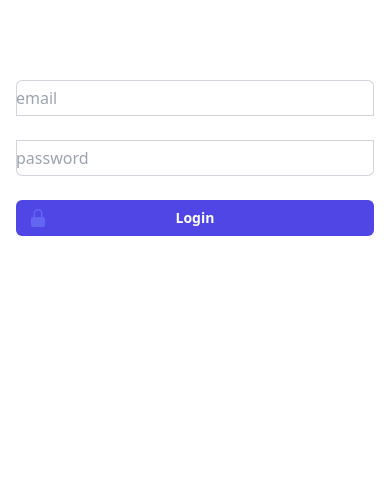
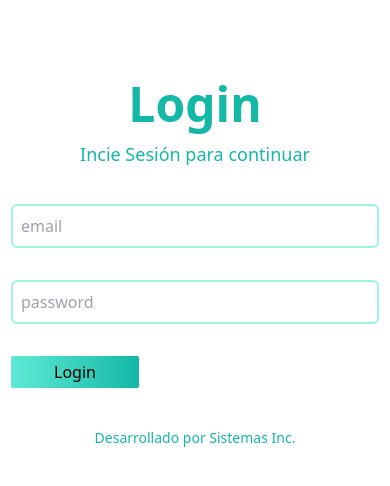
Before and after one commit to JosafatJimenezB/nextjs-farmacia, a Next.js app: page /login in a window 390 px wide. Shown: the top 486 px of the page. Built offline with nearby package versions, Linux system fonts and the light colour scheme.

Commit message:
add: estilos del login y responsive

```diff
--- a/pages/login.js
+++ b/pages/login.js
@@ -2,6 +2,7 @@ import { useState } from "react";
 import axios from "axios";
 import { useRouter } from "next/router";
 import { Toaster, toast } from "react-hot-toast";
+import Image from "next/image";
 
 function Login() {
   const [credentials, setCredentials] = useState({
@@ -30,15 +31,29 @@ function Login() {
   };
 
   return (
-    <div className="flex min-h-full items-center justify-center px-4 py-12 sm:px-6 lg:px-8">
-      <div className="w-full max-w-md space-y-8">
-        <form onSubmit={handleSubmit} className="mt-8 space-y-6">
+    <div className="h-screen mx-auto flex flex-col md:flex-row">
+      <div className="hidden sm:block bg-[url('/assets/login.jpeg')] bg-center bg-cover  w-full h-72 md:w-1/2 md:h-screen md:flex md:justify-center md:items-center">
+        <h2 className="backdrop-blur-xl text-2xl text-fuchsia-50 py-4 px-3 sm:mt-11">
+          ¿Quieres renunciar? Pues entonces es el momento de insistir más
+        </h2>
+      </div>
+      <div className="w-full h-72 relative md:w-1/2 sm:h-screen md:flex md:justify-center md:items-center">
+        <form
+          onSubmit={handleSubmit}
+          className="w-full h-auto mx-auto mt-10 px-2 py-10 max-w-sm rounded-md md:w-1/2"
+        >
+          <h2 className="text-5xl text-center font-bold mb-3 text-teal-500 md:text-start">
+            Login
+          </h2>
+          <p className="text-lg mb-9 text-center text-teal-500 sm:text-start">
+            Incie Sesión para continuar
+          </p>
           <div>
             <input
               name="email"
               type="email"
               placeholder="email"
-              className="relative block w-full rounded-t-md border-0 py-1.5 text-gray-900 ring-1 ring-inset ring-gray-300 placeholder:text-gray-400 focus: z-1 focus:ring-indigo-600 sm:text-sm sm:leading-6"
+              className="w-full mb-8 px-2 py-2 border-2 border-teal-200 rounded-md outline-teal-500"
               onChange={handleChange}
             ></input>
           </div>
@@ -46,7 +61,7 @@ function Login() {
             <input
               name="password"
               type="password"
-              className="relative block w-full rounded-b-md border-0 py-1.5 text-gray-900 ring-1 ring-inset ring-gray-300 placeholder:text-gray-400 focus:z-10 focus:ring-2 focus:ring-inset focus:ring-indigo-600 sm:text-sm sm:leading-6"
+              className="w-full mb-8 px-2 py-2 border-2 border-teal-200 rounded-md outline-teal-500"
               placeholder="password"
               onChange={handleChange}
             ></input>
@@ -54,27 +69,16 @@ function Login() {
           <div>
             <button
               type="submit"
-              className="group relative flex w-full justify-center rounded-md bg-indigo-600 px-3 py-2 text-sm font-semibold text-white hover:bg-indigo-500 focus-visible:outline focus-visible:outline-2 focus-visible:outline-offset-2 focus-visible:outline-indigo-600"
+              className="bg-gradient-to-r from-teal-300 to-teal-500 w-32 py-1 rounded-sm border-0 cursor-pointer"
             >
-              <span className="absolute inset-y-0 left-0 flex items-center pl-3">
-                <svg
-                  className="h-5 w-5 text-indigo-500 group-hover:text-indigo-400"
-                  viewBox="0 0 20 20"
-                  fill="currentColor"
-                  aria-hidden="true"
-                >
-                  <path
-                    fill-rule="evenodd"
-                    d="M10 1a4.5 4.5 0 00-4.5 4.5V9H5a2 2 0 00-2 2v6a2 2 0 002 2h10a2 2 0 002-2v-6a2 2 0 00-2-2h-.5V5.5A4.5 4.5 0 0010 1zm3 8V5.5a3 3 0 10-6 0V9h6z"
-                    clip-rule="evenodd"
-                  />
-                </svg>
-              </span>
               Login
             </button>
           </div>
         </form>
         <Toaster position="top-center" reverseOrder={false} />
+        <p className="md:absolute md:bottom-4 text-sm text-center text-teal-500">
+          Desarrollado por Sistemas Inc.
+        </p>
       </div>
     </div>
   );
```
